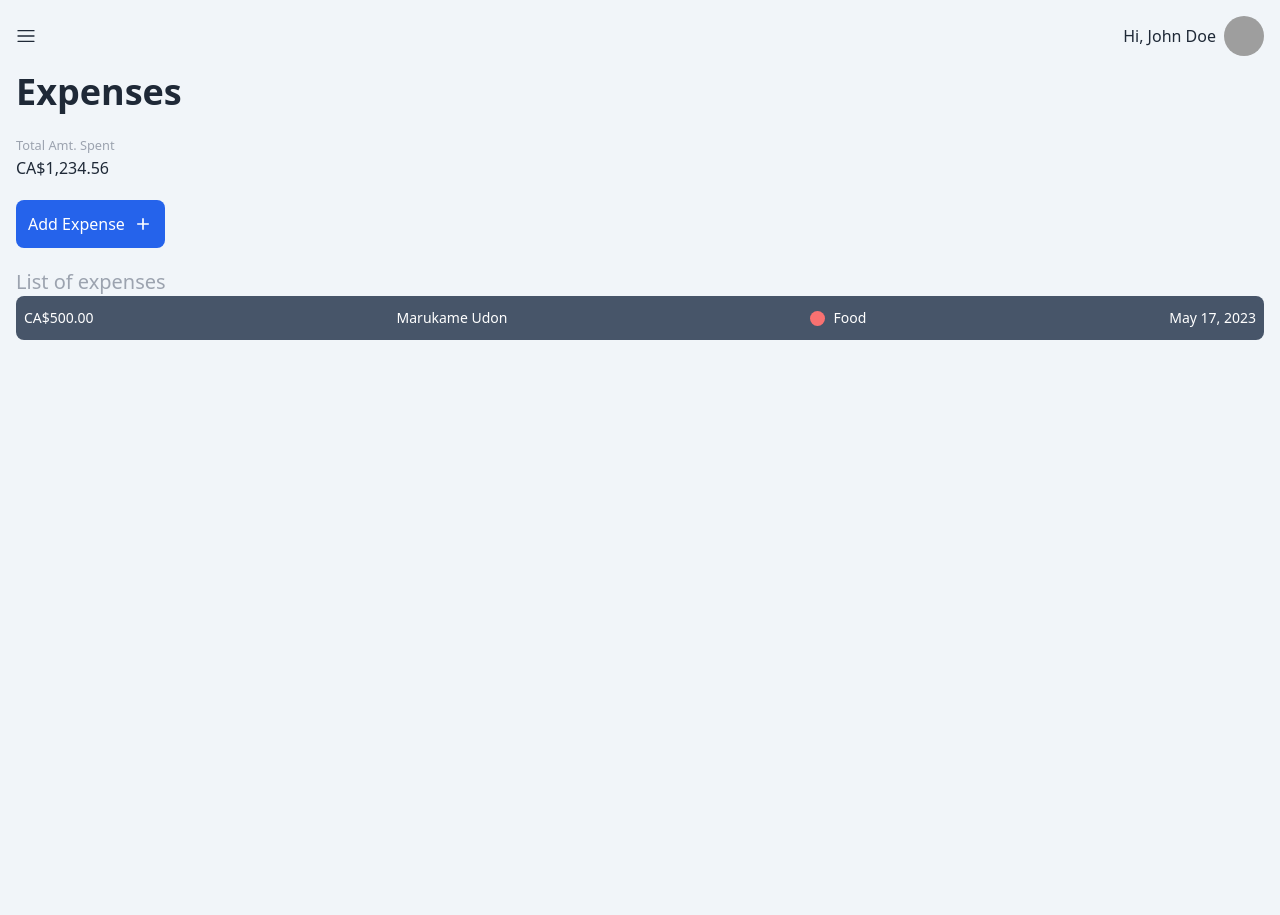
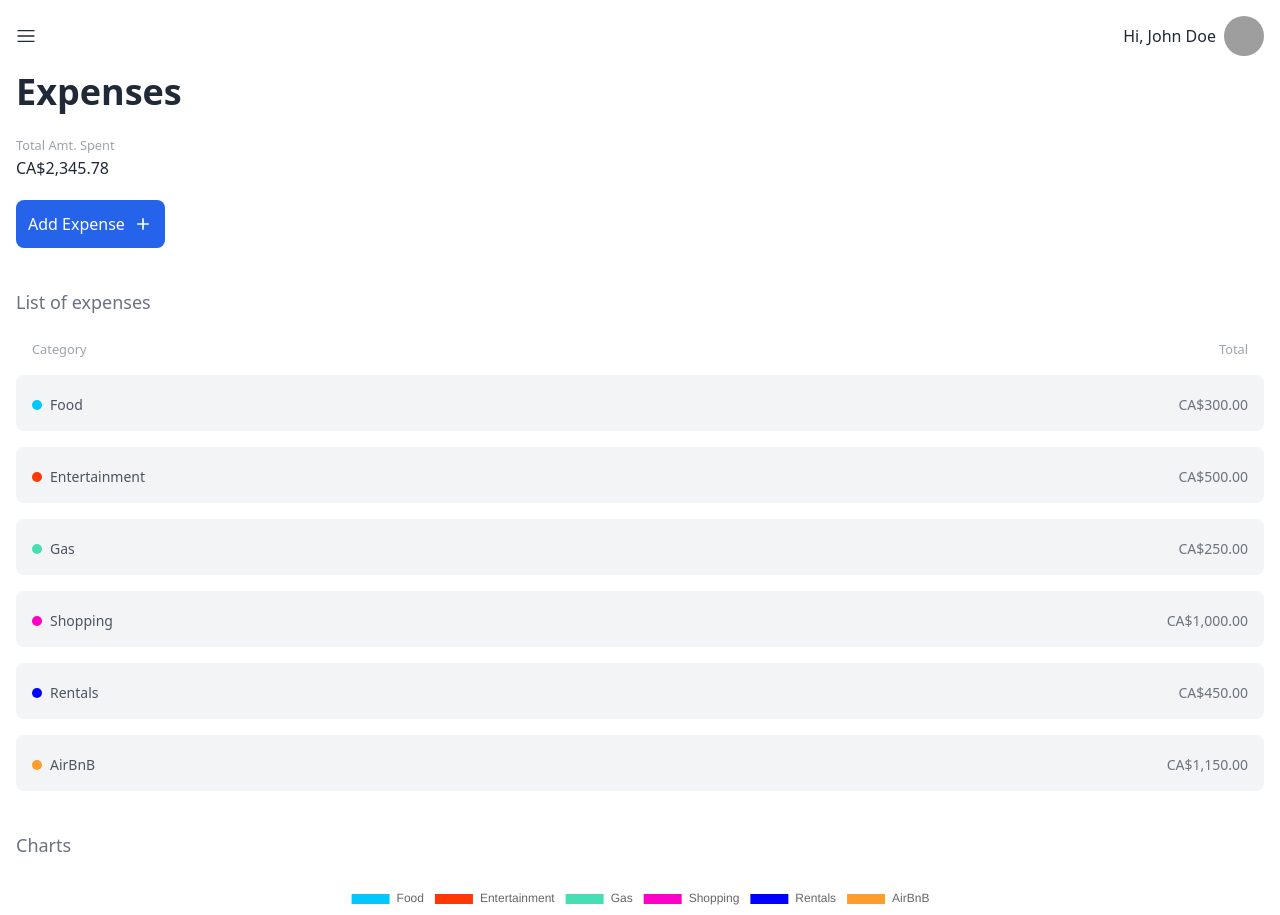
Before and after one commit to kznCORP/gip, a Next.js app: page / in a window 1280 px wide. Shown: the top 915 px of the page. Before the commit the page ends 800 px from the top, so only its background shows below. Built offline with nearby package versions, Linux system fonts and the light colour scheme; grey boxes are pictures that could not be loaded.

Commit message:
Added Chart.js to display a Doughnut chart of all expenses paid via category and price. Refactor Expenses to show just category and total price

```diff
--- a/app/globals.css
+++ b/app/globals.css
@@ -4,7 +4,7 @@
 
 @layer base {
   body {
-    @apply bg-slate-100 text-gray-800;
+    @apply relative bg-white text-gray-800;
   }
 }
 
--- a/app/page.js
+++ b/app/page.js
@@ -1,6 +1,53 @@
+"use client";
+
 import { MdOutlineAdd } from "react-icons/md";
 
 import { currencyFormatter } from "../lib/utils";
+import { ExpenseCategoryItem } from "@/components/Expenses/ExpenseCategoryItem";
+
+import { Chart as ChartJS, ArcElement, Tooltip, Legend } from "chart.js";
+import { Doughnut } from "react-chartjs-2";
+
+ChartJS.register(ArcElement, Tooltip, Legend);
+
+const DEFAULT_DATA = [
+  {
+    id: 1,
+    title: "Food",
+    total: 300.0,
+    color: "#00c8ff",
+  },
+  {
+    id: 2,
+    title: "Entertainment",
+    total: 500.0,
+    color: "#ff3700",
+  },
+  {
+    id: 3,
+    title: "Gas",
+    total: 250.0,
+    color: "#46dfb4",
+  },
+  {
+    id: 4,
+    title: "Shopping",
+    total: 1000.0,
+    color: "#ff00c8",
+  },
+  {
+    id: 5,
+    title: "Rentals",
+    total: 450.0,
+    color: "#0000ff",
+  },
+  {
+    id: 6,
+    title: "AirBnB",
+    total: 1150.0,
+    color: "#ff9d2c",
+  },
+];
 
 export default function Home() {
   return (
@@ -10,42 +57,55 @@ export default function Home() {
           <h2 className="text-4xl font-bold">Expenses</h2>
           <div className="my-5">
             <small className="text-md text-gray-400">Total Amt. Spent</small>
-            <p>{currencyFormatter(1234.56)}</p>
+            <p>{currencyFormatter(2345.78)}</p>
           </div>
         </section>
 
         <section>
-          <button className="text-md my-5 flex   items-center   gap-2 rounded-lg bg-blue-600 p-3 font-medium text-white">
+          <button className="text-md mb-10 mt-5 flex   items-center   gap-2 rounded-lg bg-blue-600 p-3 font-medium text-white">
             Add Expense <MdOutlineAdd className="text-xl" />
           </button>
         </section>
 
         {/* List of Expenses */}
         <section>
-          <h3 className="text-xl text-gray-400">List of expenses</h3>
+          <h3 className="mb-6 text-lg text-gray-500">List of expenses</h3>
+          <div className="mb-4 flex justify-between px-4 ">
+            <small className=" font-light text-gray-400 ">Category</small>
+            <small className=" font-light text-gray-400 ">Total</small>
+          </div>
+          {/* Expense Container */}
+          <div className="flex flex-col gap-4">
+            {DEFAULT_DATA.map((expense) => (
+              <ExpenseCategoryItem
+                key={expense.id}
+                title={expense.title}
+                {...expense}
+              />
+            ))}
+          </div>
+        </section>
 
-          {/* Expense Item */}
-          <div className="flex items-center justify-between rounded-lg bg-slate-600 px-2 py-3 text-white">
-            {/* Price */}
-            <div>
-              <p className="text-sm">{currencyFormatter(500)}</p>
-            </div>
+        {/* Charts */}
+        <section className="py-10">
+          <h3 className="mb-6 text-lg text-gray-500">Charts</h3>
 
-            {/* Name */}
-            <div>
-              <p className="text-sm">Marukame Udon</p>
-            </div>
-
-            {/* Categories */}
-            <div className="flex items-center gap-2">
-              <div className="h-[15px] w-[15px] rounded-full bg-red-400 " />
-              <p className="text-sm font-medium">Food</p>
-            </div>
-
-            {/* Date */}
-            <div>
-              <p className="text-sm">May 17, 2023</p>
-            </div>
+          <div>
+            <Doughnut
+              data={{
+                labels: DEFAULT_DATA.map((expense) => expense.title),
+                datasets: [
+                  {
+                    label: "Expenses",
+                    data: DEFAULT_DATA.map((expense) => expense.total),
+                    backgroundColor: DEFAULT_DATA.map(
+                      (expense) => expense.color
+                    ),
+                    hoverOffset: 4,
+                  },
+                ],
+              }}
+            />
           </div>
         </section>
       </main>
--- /dev/null
+++ b/components/Expenses/ExpenseCategoryItem.js
@@ -0,0 +1,26 @@
+import React from "react";
+import { currencyFormatter } from "@/lib/utils";
+
+export const ExpenseCategoryItem = (props) => {
+  const { title, total, color } = props;
+
+  return (
+    <div className="py- flex items-center justify-between rounded-lg bg-gray-100 px-4 py-4 text-gray-600">
+      <div id="exp-title">
+        <div className="mt-1 flex items-center  gap-2">
+          <div
+            className="h-[10px] w-[10px] rounded-full"
+            style={{ backgroundColor: color }}
+          />
+          <p className="text-sm font-medium ">{title}</p>
+        </div>
+      </div>
+
+      <div id="exp-total">
+        <p className=" mt-1 text-sm font-medium text-gray-500">
+          {currencyFormatter(total)}
+        </p>
+      </div>
+    </div>
+  );
+};
--- a/package.json
+++ b/package.json
@@ -10,12 +10,14 @@
   },
   "dependencies": {
     "autoprefixer": "10.4.14",
+    "chart.js": "^4.3.0",
     "eslint": "8.40.0",
     "eslint-config-next": "13.4.2",
     "firebase": "^9.22.0",
     "next": "13.4.2",
     "postcss": "8.4.23",
     "react": "18.2.0",
+    "react-chartjs-2": "^5.2.0",
     "react-dom": "18.2.0",
     "react-icons": "^4.8.0",
     "tailwindcss": "3.3.2"
```
Also changed, not shown: 1 other file (tests, documents, lock files or other folders).
